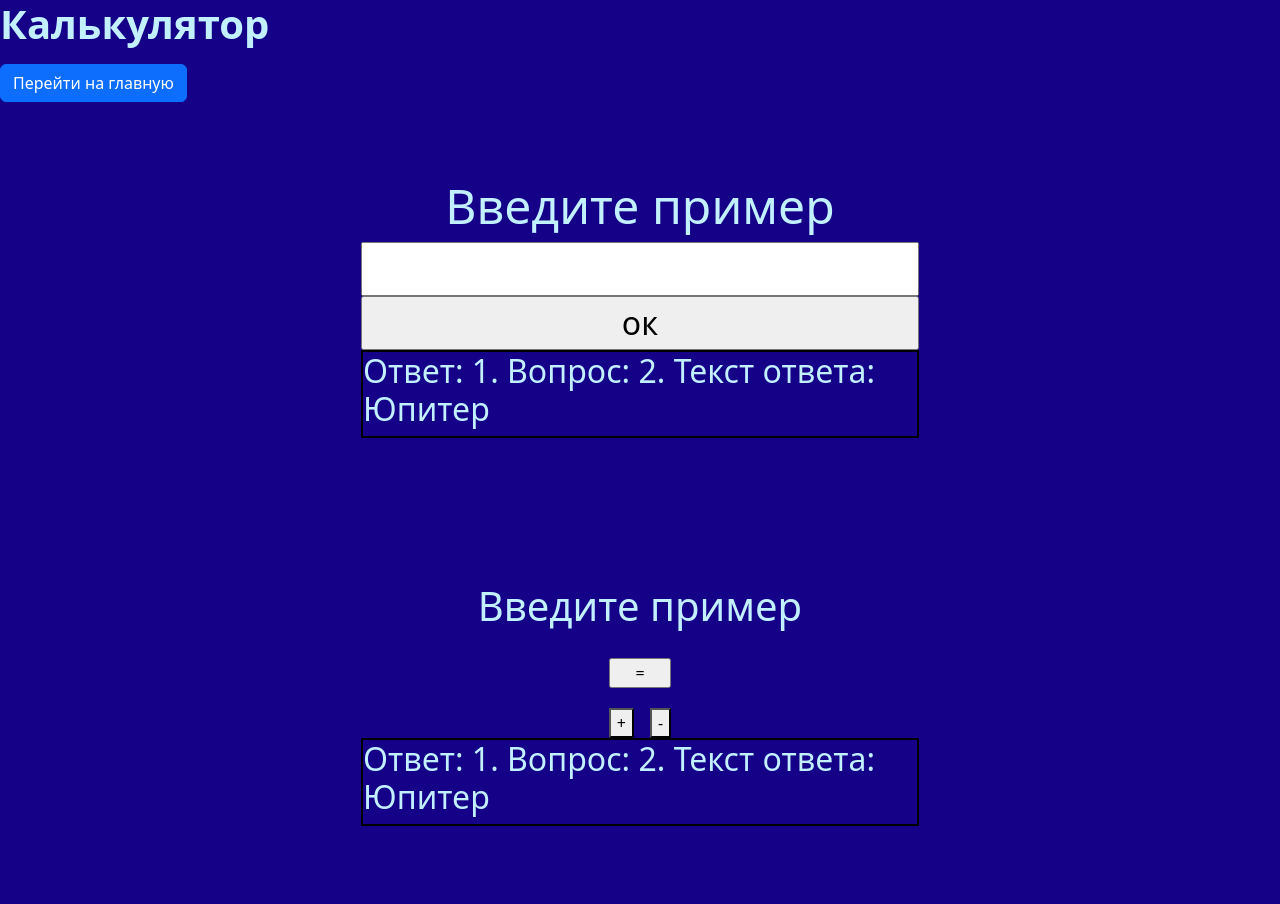
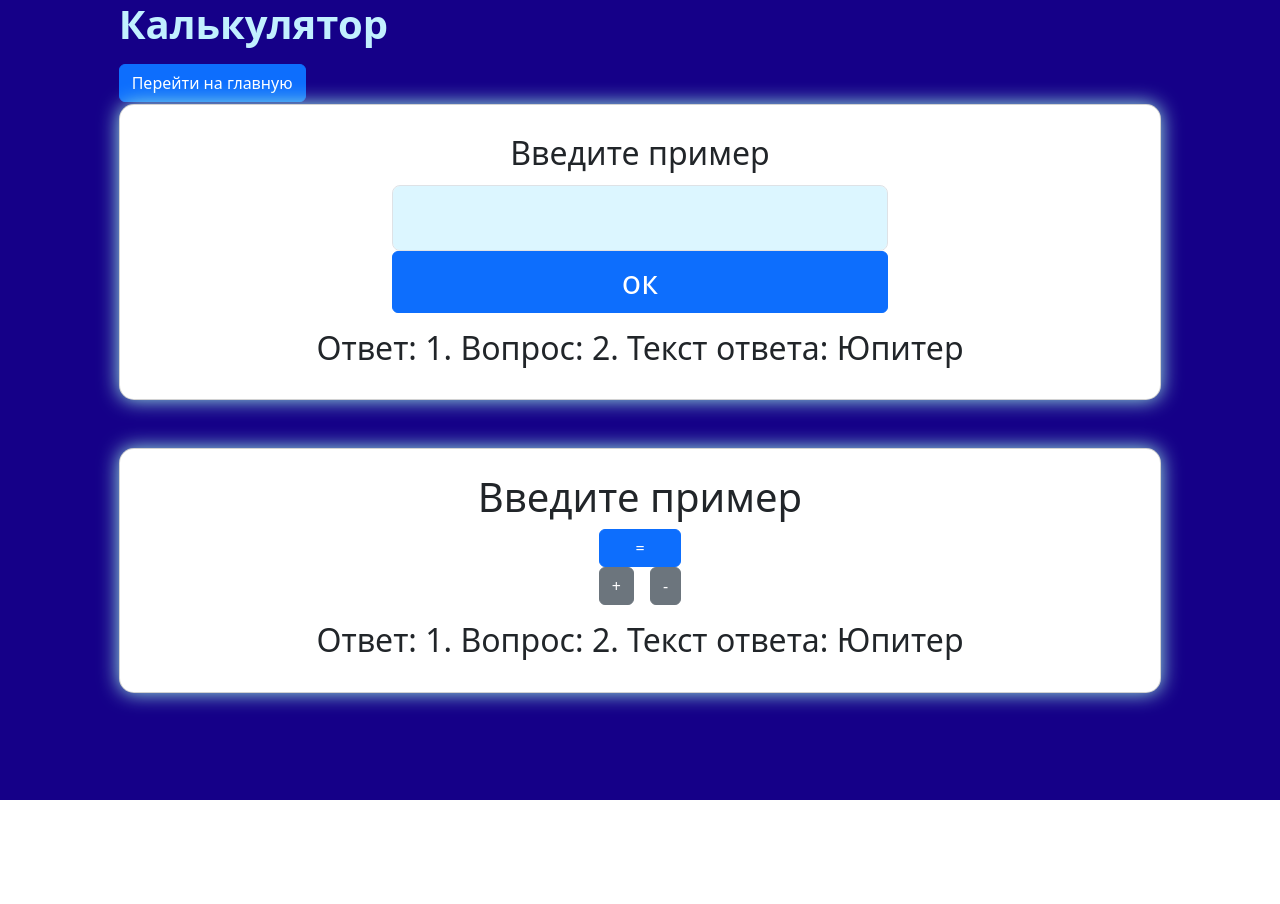
Before and after one commit to misha-korn/misha_site, a Django app: template mainapp/templates/mainapp/calculator.html in a window 1280 px wide. After the commit the page ends 800 px from the top, so only its background shows below. Run offline with Django 4.2, Linux system fonts and the light colour scheme; the template is opened without the code that fills it: values that come from a table or form of the project are taken from there, others are empty; data comes from the database, SQL or seed files in the repository.

Commit message:
калькулятор

```diff
--- a/mainapp/templates/mainapp/calculator.html
+++ b/mainapp/templates/mainapp/calculator.html
@@ -6,54 +6,63 @@
 {% block css_add %}<link rel="stylesheet" href="{% static 'vendor/css/calculator.css' %}"/> {% endblock css_add %}
 
 {% block content %}
+<div class="container-fluid col-12 col-md-10 col-lg-10">
+
+
 <h1><b>Калькулятор</b></h1>
 <div class="heading1">
     <a href="{%url 'mainapp:main'%}" class="btn btn-primary">Перейти на главную</a>
 </div>
 
-<div class="container">
-    <form action="" class="form_calc">
-        <label for="">Введите пример</label>
-        <input type="text" name="text_calc" value="{{text_calc}}" />
-        <input type="submit" value="ок" />
+
+<div class="card p-4 mb-5 text-center">
+    <form action="" class="d-flex mb-3 align-items-center flex-column">
+        <label for="" class="form-label fs-2">Введите пример</label>
+        <input type="text" name="text_calc" class="form-control w-50 form-control-lg fs-2" value="{{text_calc}}" />
+        <input type="submit" class="btn btn-primary w-50 fs-2" value="ок" />
     </form>
-    <div class="answer">
+    <div class="text-center">
         <h2>Ответ: {{answer}}</h2>
     </div>
 </div>
 
-<div class="container">
+<div class="card p-4 text-center d-flex align-items-center flex-column col-12 col-md-12 col-lg-12">
 
     <h1 >Введите пример</h1>
-    <form action="" class="form_calc_drob">
+    <form action="" class="form_calc_drob d-flex mb-3 align-items-center">
         <input type="hidden" name="count_drob" value="2" id="count_drob">
         {% for n, celoe, chisl, znam, znak_sel in primer%}
-            <div class="smeshannoe">
-                <input type="text" class="celoe" name="celoe{{n}}" value="{{celoe}}">
+            <div class="smeshannoe d-flex align-items-center mb-3 col-lg-1 col-md-2 col-2">
+                <input type="text" class="celoe form-control" name="celoe{{n}}" value="{{celoe}}">
                 <div class="drob">
                     <div class="chisl">
-                        <input type="text" name="chisl{{n}}" value="{{chisl}}" />
+                        <input type="text" name="chisl{{n}}" class="form-control" value="{{chisl}}" />
                     </div>
                     <div class="znam">
-                        <input type="text" name="znam{{n}}" value="{{znam}}" />
+                        <input type="text" name="znam{{n}}" class="form-control" value="{{znam}}" />
                     </div>
                 </div>
             </div>
             {% if znak_sel %}
-                <select name="znak{{n}}" class="znak">
+            <div class="col-lg-1 col-md-1 col-2">
+                <select name="znak{{n}}" class="znak form-select" >
                     {% for znak in znaki%}
-                        <option value="{{znak}}" {% if znak == znak_sel %}selected{%endif%}>{{znak}}</option>
+                        <option value="{{znak}}" {% if znak == znak_sel %} selected {%endif%} >
+                            {{znak}}
+                        </option>
+
                     {% endfor %}
                 </select>
+            </div>
             {% endif %}
         {% endfor %}
-        <div class="signs">
-            <input type="submit" value="=" class="ravno"/>
+        <div class="signs" id="signs">
+            <input type="submit" value="=" class="ravno btn btn-primary"/>
             <div class="buttons">
-                <button id="button_plus">
+                <button id="button_plus" class="btn btn-secondary">
                     +
                 </button>
-                <button id="button_minus">
+                <button id="button_minus" class="btn btn-secondary"">
                     -
                 </button>
             </div>
@@ -61,9 +70,10 @@
 
 
     </form>
-    <div class="answer">
+    <div class="text-center">
         <h2>Ответ: {{answer2}}</h2>
     </div>
+</div>
 </div>
 
 {% endblock content %}
@@ -73,11 +83,11 @@
     $('#button_plus').on('click', function (event){
         event.preventDefault()
         let count_drob = $('#count_drob').val()
-        let new_element = $(`<select name="znak${count_drob}" class="znak"><option value="+">+</option><option value="-">-</option><option value="*">*</option><option value="/">/</option></select>`)
-        new_element.insertBefore($('#button_plus'))
+        let new_element = $(`<div class="col-lg-1 col-md-1 col-2"><select name="znak${count_drob}" class="znak form-select"><option value="+">+</option><option value="-">-</option><option value="*">*</option><option value="/">/</option></select></div>`)
+        new_element.insertBefore($('#signs'))
         count_drob = +count_drob + 1
-        new_element = $(`<div class="smeshannoe"><input type="text" class="celoe" name="celoe${count_drob}" value=""><div class="drob"><div class="chisl"><input type="text" name="chisl${count_drob}" value="" /></div><div class="znam"><input type="text" name="znam${count_drob}" value="" /></div></div></div>`)
-        new_element.insertBefore($('#button_plus'))
+        new_element = $(`<div class="smeshannoe smeshannoe d-flex align-items-center mb-3 col-lg-1 col-md-2 col-2"><input type="text" class="celoe form-control" name="celoe${count_drob}" value=""><div class="drob"><div class="chisl"><input type="text" name="chisl${count_drob}" value="" class="form-control"/></div><div class="znam"><input type="text" class="form-control" name="znam${count_drob}" value="" /></div></div></div>`)
+        new_element.insertBefore($('#signs'))
         $('#count_drob').val(count_drob)
     })
     $('#button_minus').on('click', function (event){
@@ -87,5 +97,6 @@
     })
 
 
+
 </script>
 {% endblock script %}
--- a/static/vendor/css/calculator.css
+++ b/static/vendor/css/calculator.css
@@ -4,19 +4,25 @@ body{
     box-sizing: border-box;
 }
 
-.container{
+/* .container{
 
     display: flex;
-    /* выравнивание по горизонатали */
     justify-content: center;
-    /* выравнивание по вертикали */
     align-items: center;
     height: 50vh;
     flex-direction: column;
-}
+} */
 
 .heading1{
     font-size: 2rem;
+}
+.card{
+    border-radius: 15px !important;
+    box-shadow: 0 0 20px rgb(158, 239, 227) !important;
+    transition: transform 0.3s;
+}
+.card:hover{
+    transform: translateY(-10px);
 }
 
 .form_calc{
@@ -24,20 +30,20 @@ body{
     flex-direction: column;
     font-size: 3rem;
     align-items: center;
-    width: 100%;
+    /* width: 100%; */
 }
 .form_calc input{
     font-size: 2rem;
-    width: 50%;
+    /* width: 50%; */
 
 }
 .answer{
     border: 2px black solid;
-    width: 50%;
+    /* width: 50%; */
 }
 
 .submit_btn{
-    height: 100px;
+    /* height: 100px; */
     font-size: 2em;
 }
 
@@ -47,7 +53,6 @@ body{
     align-items: center;
     justify-content: center;
     column-gap: 30px;
-    width: 50%;
 }
 
 .drob{
@@ -61,7 +66,7 @@ body{
 }
 .chisl input, .znam input{
     font-size: 2rem;
-    width: 75px;
+    /* width: 75px; */
 }
 .chisl{
 
@@ -69,14 +74,14 @@ body{
 }
 
 .smeshannoe{
-    display: flex;
+    /* display: flex;
     align-items: center;
     justify-content: space-evenly;
-    width: 170px;
+    width: 170px; */
 }
 .celoe{
     font-size: 2rem;
-    width: 75px;
+    /* width: 75px; */
 }
 .znak{
     font-size: 4rem;
@@ -92,15 +97,30 @@ body{
     column-gap: 1rem;
 }
 .signs{
-    height: 100px;
+    /* height: 100px; */
     display: flex;
     flex-direction: column;
     justify-content: end;
-    row-gap: 20px;
+    /* row-gap: 20px; */
 }
 .ravno{
-    height: 30px;
+    /* height: 30px; */
     font-size: 1rem;
+}
+
+input.form-control{
+    background-color: #dcf6ff;
+}
+input.form-control:focus{
+    background-color: #C2F0FF;
+}
+
+select.form-select{
+    background-color: #dcf6ff;
+}
+
+select.form-select:focus{
+    background-color: #C2F0FF;
 }
 
 /*
```
